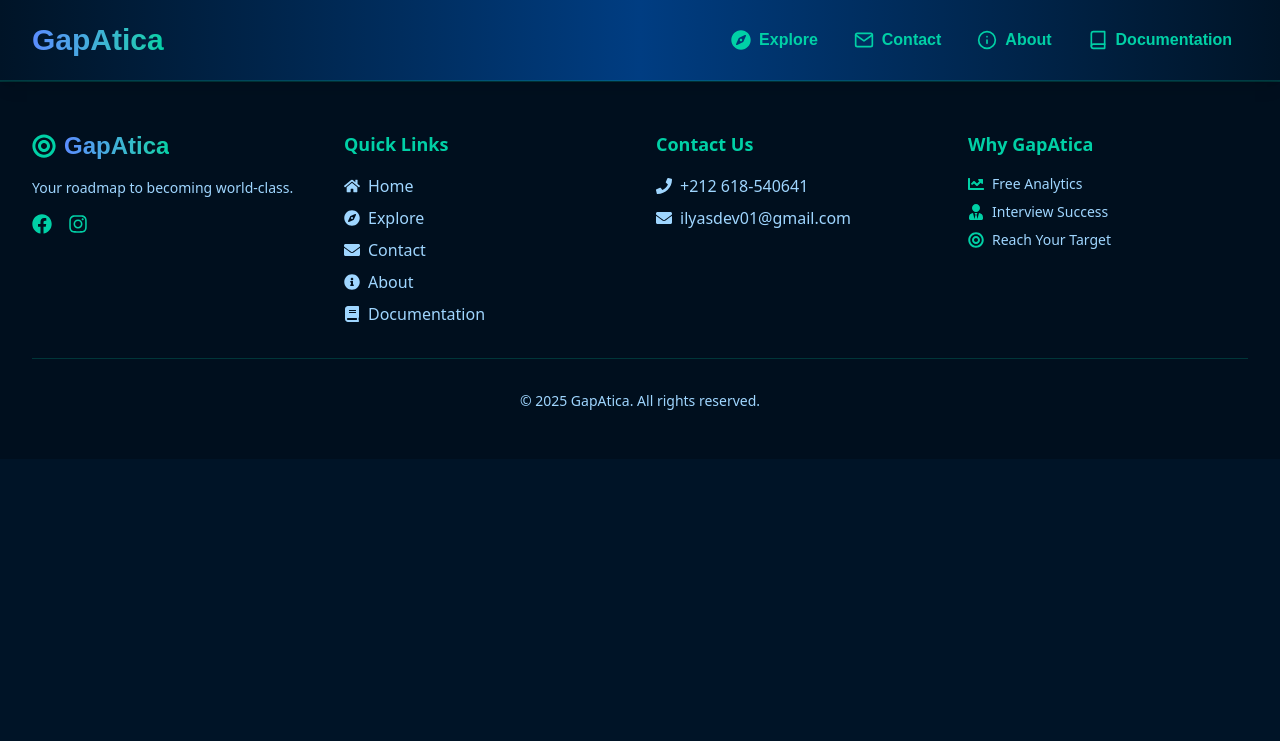
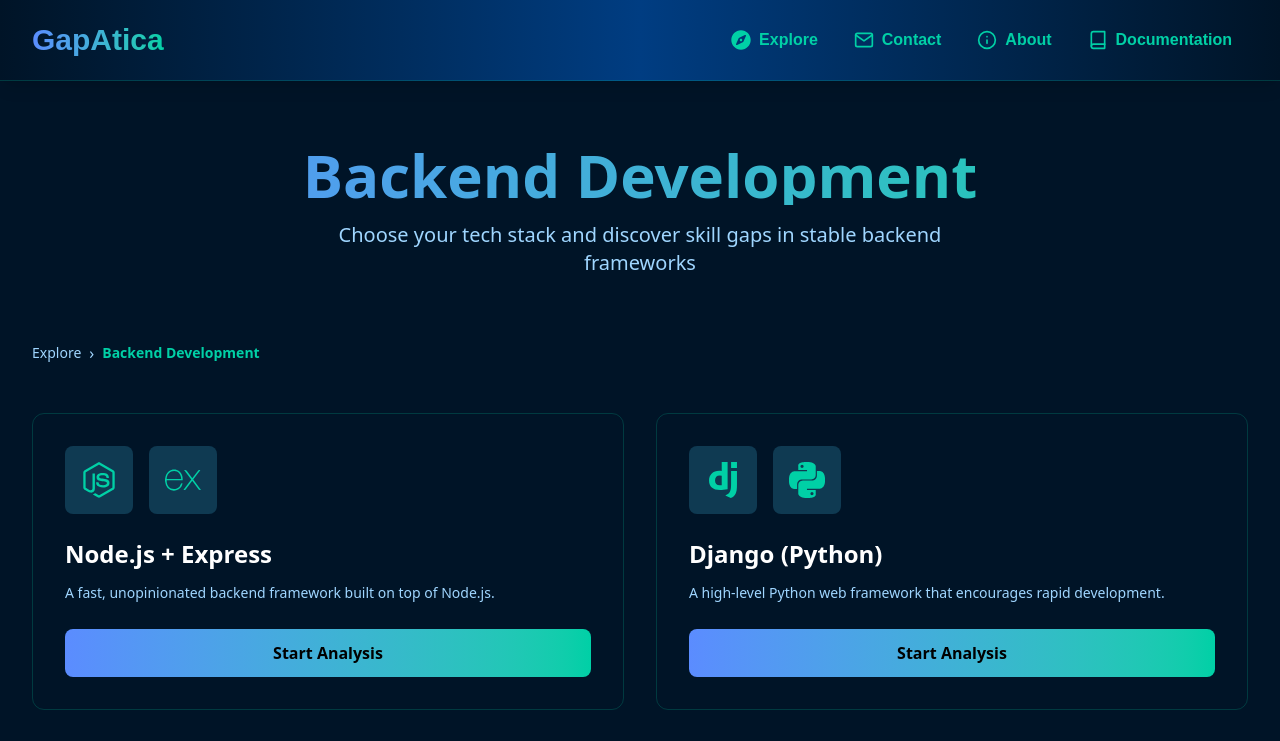
Before and after one commit to ilyasdev01-creator/GapAtica, a React (Vite) app in the folder frontend/: page /backend-explore in a window 1280 px wide. Shown: the top 741 px of the page. Built offline with nearby package versions, Linux system fonts and the light colour scheme; a web font is replaced by a local one.

Commit message:
backend explore page

```diff
--- a/frontend/src/App.tsx
+++ b/frontend/src/App.tsx
@@ -12,6 +12,7 @@
 import VueTailwind from "./tests/VueTailwind.tsx";
 import AngularTailwind from "./tests/AngularTailwind.tsx";
 import NextjsTailwind from "./tests/NextjsTailwind.tsx";
+import BackEndExplore from "./components/BackEndExplore.tsx";
 
 const App = () => {
   return (
@@ -31,6 +32,8 @@
         <Route path="/docs" element={<Docs />} />
 
         <Route path="/frontend-explore" element={<FrontEndExplore />} />
+
+        <Route path="/backend-explore" element={<BackEndExplore />} />
 
         <Route
           path="/frontend-explore/react-tailwind"
--- /dev/null
+++ b/frontend/src/components/BackEndExplore.tsx
@@ -0,0 +1,113 @@
+import { useNavigate } from "react-router-dom";
+import { FaNodeJs, FaJava, FaLaravel } from "react-icons/fa";
+import {
+  SiExpress,
+  SiDjango,
+  SiPython,
+  SiPhp,
+  SiSpringboot,
+} from "react-icons/si";
+
+const BackendExplore = () => {
+  const navigate = useNavigate();
+  const techStack = [
+    {
+      name: "Node.js + Express",
+      description:
+        "A fast, unopinionated backend framework built on top of Node.js.",
+      icons: [FaNodeJs, SiExpress],
+      route: "/backend-explore/node-express",
+    },
+    {
+      name: "Django (Python)",
+      description:
+        "A high-level Python web framework that encourages rapid development.",
+      icons: [SiDjango, SiPython],
+      route: "/backend-explore/django",
+    },
+    {
+      name: "Laravel (PHP)",
+      description:
+        "A modern PHP framework known for elegance, simplicity, and powerful tools.",
+      icons: [FaLaravel, SiPhp],
+      route: "/backend-explore/laravel",
+    },
+    {
+      name: "Spring Boot (Java)",
+      description:
+        "A production-ready Java framework for building scalable applications.",
+      icons: [SiSpringboot, FaJava],
+      route: "/backend-explore/spring-boot",
+    },
+  ];
+
+  return (
+    <main className="min-h-screen bg-[#001427] text-white">
+      <div className="max-w-7xl mx-auto px-4 sm:px-6 lg:px-8 py-16">
+        {/* Header */}
+        <div className="text-center mb-16">
+          <h1 className="text-4xl sm:text-5xl md:text-6xl font-extrabold mb-4 bg-linear-to-r from-[#5B8CFF] to-[#00D0A6] bg-clip-text text-transparent">
+            Backend Development
+          </h1>
+          <p className="text-lg sm:text-xl text-[#9FD6FF] max-w-2xl mx-auto">
+            Choose your tech stack and discover skill gaps in stable backend
+            frameworks
+          </p>
+        </div>
+
+        {/* Breadcrumb / Section Title */}
+        <div className="mb-12 flex items-center gap-2 text-[#9FD6FF]">
+          <span
+            onClick={() => navigate("/explore")}
+            className="text-sm cursor-pointer"
+          >
+            Explore
+          </span>
+          <span>›</span>
+          <span className="text-sm font-semibold text-[#00D0A6]">
+            Backend Development
+          </span>
+        </div>
+
+        {/* Tech Stack Grid */}
+        <div className="grid grid-cols-1 md:grid-cols-2 gap-8">
+          {techStack.map((tech, index) => (
+            <div
+              key={index}
+              className="group p-8 bg-lienar-to-br from-[#0b2a47] to-[#071f3a] rounded-xl border border-[#00D0A6]/20 hover:border-[#00D0A6]/50 transition-all duration-300 hover:shadow-lg hover:shadow-[#00D0A6]/20 hover:-translate-y-1 cursor-pointer"
+            >
+              {/* Icons */}
+              <div className="flex gap-4 mb-6">
+                {tech.icons.map((Icon, i) => (
+                  <div
+                    key={i}
+                    className="p-4 rounded-lg bg-[#0f3a52] group-hover:bg-[#144a66] transition-colors"
+                  >
+                    <Icon className="text-4xl text-[#00D0A6] group-hover:scale-110 transition-transform" />
+                  </div>
+                ))}
+              </div>
+
+              {/* Content */}
+              <h2 className="text-2xl font-bold mb-3 text-white group-hover:text-[#00D0A6] transition-colors">
+                {tech.name}
+              </h2>
+              <p className="text-[#9FD6FF] text-sm leading-relaxed mb-6">
+                {tech.description}
+              </p>
+
+              {/* CTA Button */}
+              <button
+                onClick={() => navigate(`${tech.route}`)}
+                className="w-full py-3 px-4 bg-linear-to-r from-[#5B8CFF] to-[#00D0A6] hover:from-[#4b77e6] hover:to-[#00b391] text-black font-semibold rounded-lg transition-all transform hover:scale-105 active:scale-95"
+              >
+                Start Analysis
+              </button>
+            </div>
+          ))}
+        </div>
+      </div>
+    </main>
+  );
+};
+export default BackendExplore;
```
